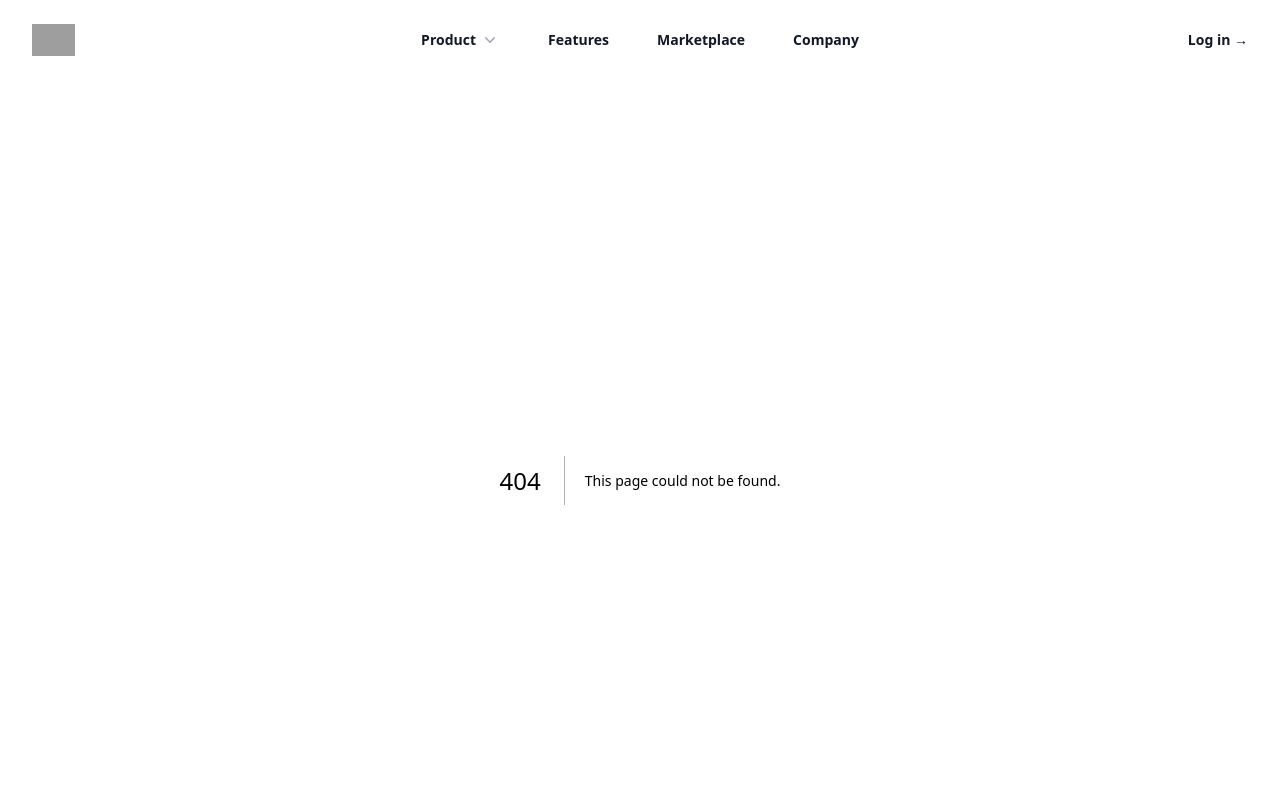
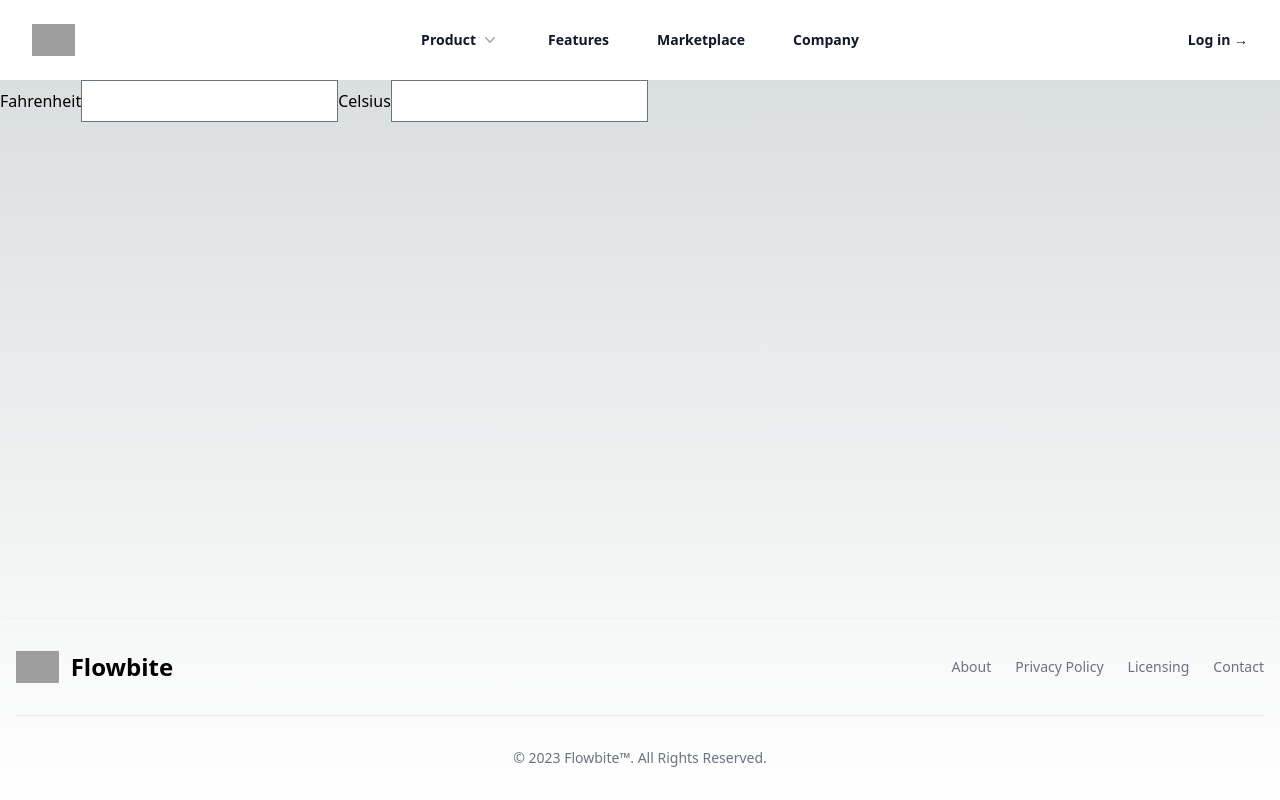
Before and after one commit to bytesbydave/virtual-assistant-client, a Next.js app: page /temperatureconverter in a window 1280 px wide. Before the commit this address had no page. Shown: the top 800 px of the page. Built offline with nearby package versions, Linux system fonts and the light colour scheme; grey boxes are pictures that could not be loaded.

Commit message:
Temp Converter

```diff
--- /dev/null
+++ b/src/app/temperatureconverter/page.jsx
@@ -0,0 +1,33 @@
+'use client';
+
+import { useState } from 'react';
+
+const Temperature = () => {
+  const [celsius, setCelsius] = useState('');
+  const [fahrenheit, setFahrenheit] = useState('');
+
+  const convertFtoC = (e) => {
+    const inputValue = e.target.value;
+    setFahrenheit(inputValue);
+    const convertedTemp = ((inputValue - 32) * 5) / 9;
+    setCelsius(convertedTemp);
+  };
+
+  const convertCtoF = (e) => {
+    const inputValue = e.target.value;
+    setCelsius(inputValue);
+    const convertedTemp = inputValue * (9 / 5) + 32;
+    setFahrenheit(convertedTemp);
+  };
+
+  return (
+    <div>
+      Fahrenheit
+      <input value={fahrenheit} onChange={(e) => convertFtoC(e)} />
+      Celsius
+      <input value={celsius} onChange={(e) => convertCtoF(e)} />
+    </div>
+  );
+};
+
+export default Temperature;
```
Also changed, not shown: src/app/temperatureconverter/readme.md (added).
